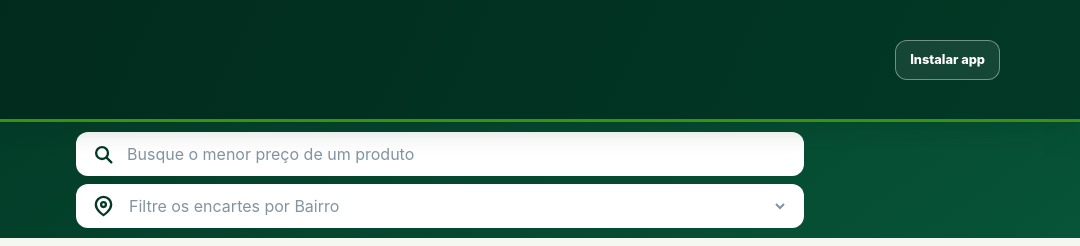
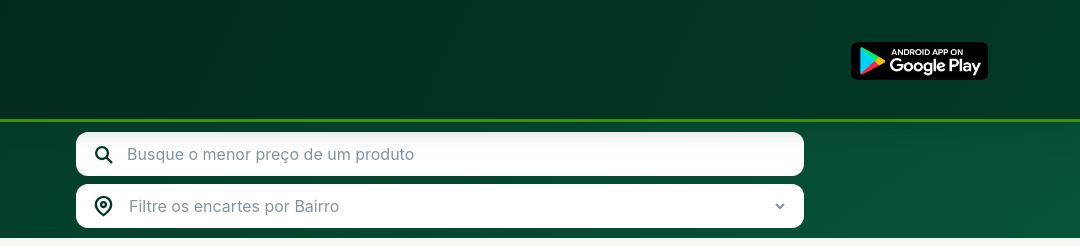
Before and after one commit to vercelsistemasfag/buscapreconh, a website with bundled scripts: page public/index.html in a window 1280 px wide. Shown: the top 246 px of the page, 200-1280 px from the left. Built offline with nearby package versions, Linux system fonts and the light colour scheme.

Commit message:
Substitui visual do botao instalar pela imagem enviada

```diff
--- a/public/index.html
+++ b/public/index.html
@@ -53,7 +53,7 @@
       <a class="brand" href="#top" aria-label="Meu Busca Preço — página inicial">
         <img class="brand-logo" src="/assets/meu-busca-preco-logo.svg" alt="Meu Busca Preço — Economize comprando perto de casa" width="112" height="112" />
       </a>
-      <button class="install-button" id="install-button" type="button">Instalar app</button>
+      <button class="install-button" id="install-button" type="button" aria-label="Instalar aplicativo"><img src="/assets/botao-instalar.png" alt="Instalar aplicativo"></button>
     </header>
 
     <main id="top">
--- a/public/style.css
+++ b/public/style.css
@@ -258,3 +258,26 @@ footer small {
     white-space: normal;
   }
 }
+
+/* Imagem do botao de instalacao */
+#install-button{
+  display:flex;
+  align-items:center;
+  justify-content:center;
+  width:160px;
+  max-width:46%;
+  min-height:44px;
+  padding:0;
+  border:0;
+  border-radius:8px;
+  background:transparent;
+  box-shadow:none;
+  cursor:pointer;
+}
+#install-button:hover{background:transparent}
+#install-button img{
+  display:block;
+  width:100%;
+  height:auto;
+  object-fit:contain;
+}
```
Also changed, not shown: public/assets/botao-instalar.png (added).
